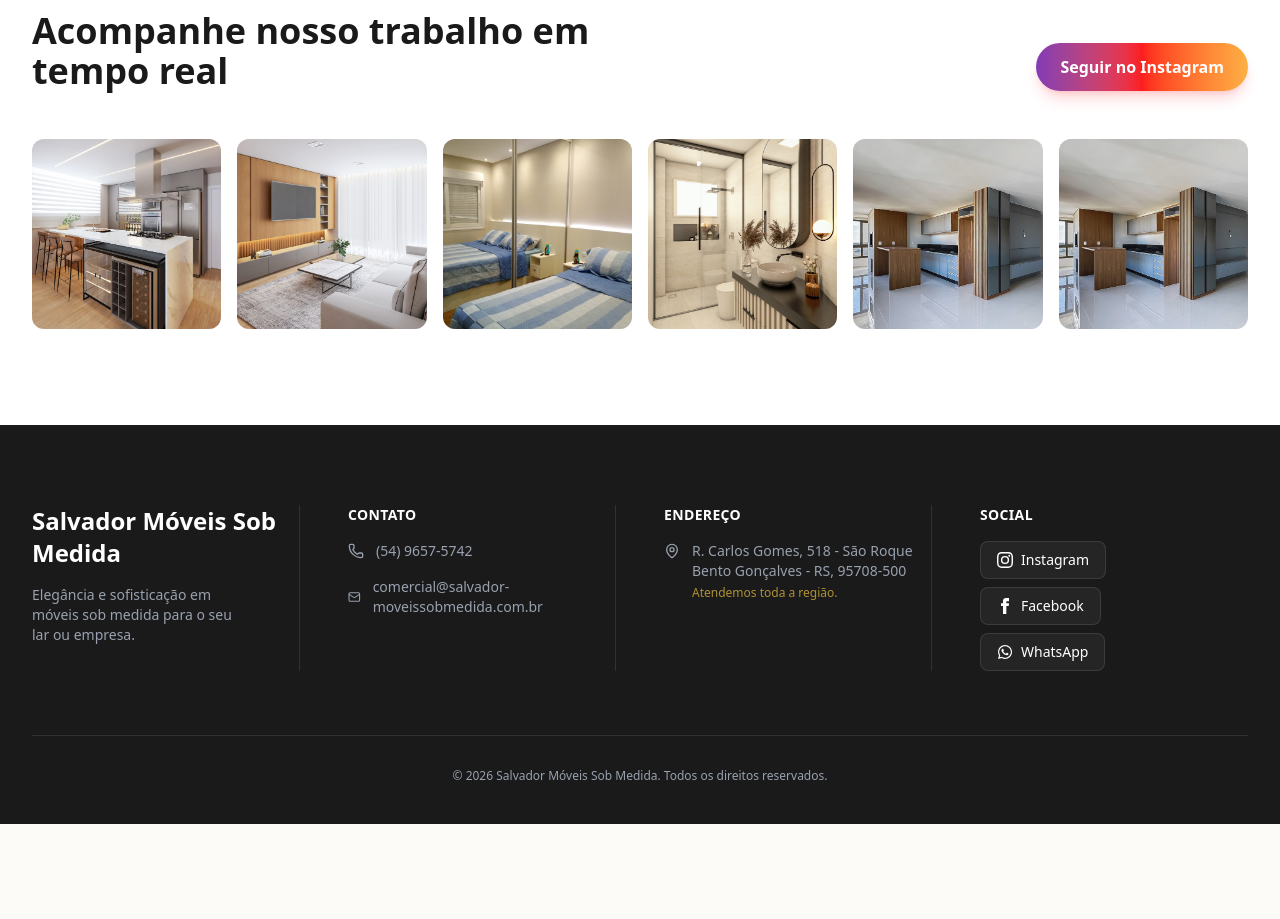
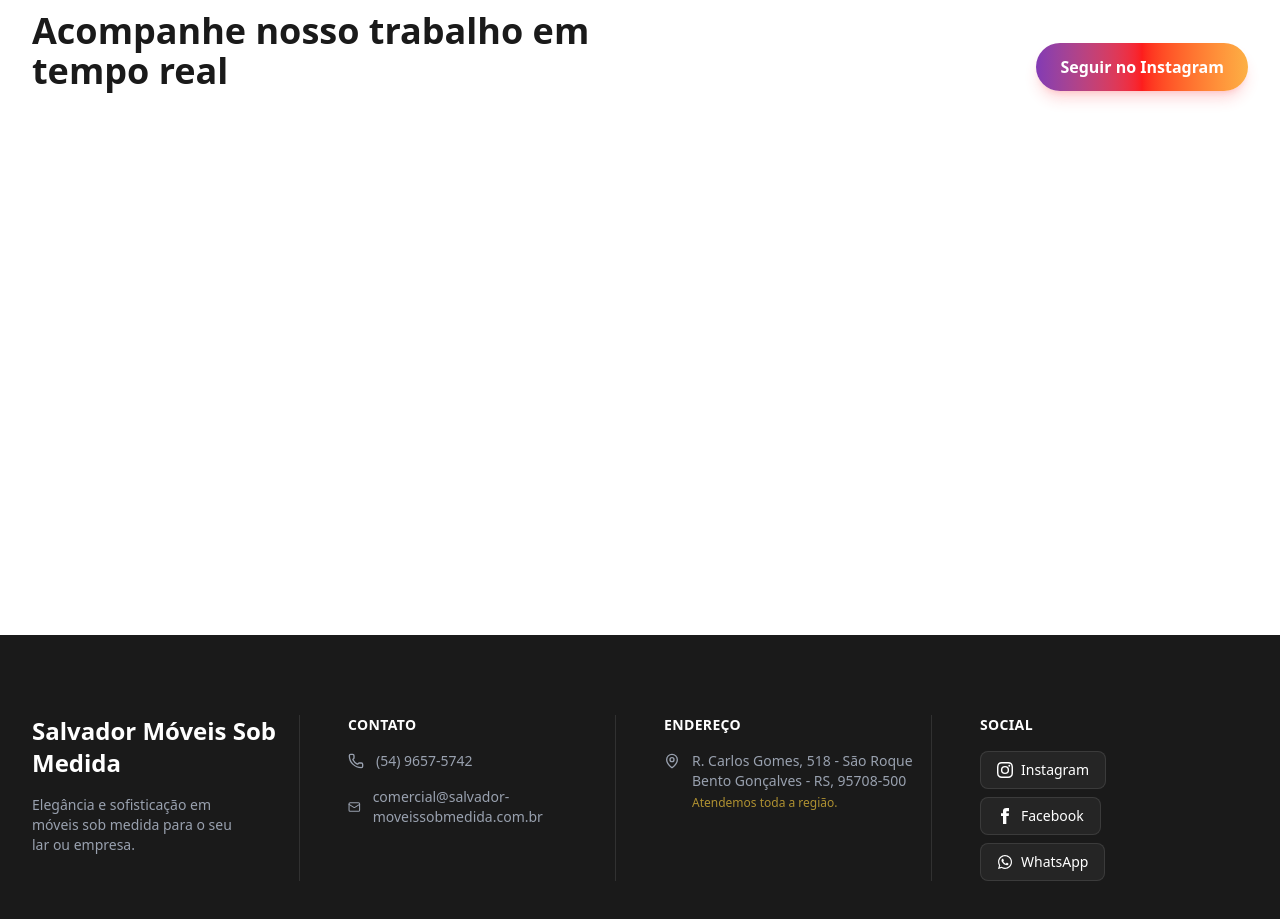
Before and after one commit to vantmidias/salvador-moveis-site, a Next.js app: page / in a window 1280 px wide. Shown: the part 4560-5479 px from the top of the page. Before the commit the page ends 5384 px from the top, so only its background shows below. Built offline with nearby package versions, Linux system fonts and the light colour scheme.

Commit message:
feat(instagram): integrate elfsight widget per client request

```diff
--- a/src/components/InstagramSection.tsx
+++ b/src/components/InstagramSection.tsx
@@ -1,20 +1,24 @@
 "use client";
 
 import { Container } from "@/components/ui/container";
-import Image from "next/image";
-import { Instagram, Heart, MessageCircle } from "lucide-react";
-import { FadeIn, StaggerContainer, StaggerItem } from "@/components/ui/fade-in";
-
-const IG_POSTS = [
-    { id: 1, src: "/portfolio/cozinhas/1.JPG", likes: 142, comments: 12 },
-    { id: 2, src: "/portfolio/Painéis/3.JPG", likes: 89, comments: 5 },
-    { id: 3, src: "/portfolio/Dormitórios/5.JPG", likes: 214, comments: 18 },
-    { id: 4, src: "/portfolio/Banheiros/1.JPG", likes: 167, comments: 9 },
-    { id: 5, src: "/portfolio/Todos/12.JPG", likes: 134, comments: 14 },
-    { id: 6, src: "/portfolio/cozinhas/9.JPG", likes: 256, comments: 22 },
-];
+import { useEffect, useRef } from "react";
+import { Instagram } from "lucide-react";
+import { FadeIn } from "@/components/ui/fade-in";
 
 export function InstagramSection() {
+    const containerRef = useRef<HTMLDivElement>(null);
+
+    useEffect(() => {
+        if (!containerRef.current) return;
+        if (containerRef.current.querySelector('script')) return;
+
+        // O Script do Elfsight
+        const script = document.createElement("script");
+        script.src = "https://elfsightcdn.com/platform.js";
+        script.async = true;
+        containerRef.current.appendChild(script);
+    }, []);
+
     return (
         <section className="py-24 bg-white overflow-hidden">
             <Container>
@@ -44,38 +48,12 @@ export function InstagramSection() {
                     </FadeIn>
                 </div>
 
-                <StaggerContainer>
-                    <div className="grid grid-cols-2 md:grid-cols-3 lg:grid-cols-6 gap-4">
-                        {IG_POSTS.map((post) => (
-                            <StaggerItem key={post.id}>
-                                <a
-                                    href="https://www.instagram.com/salvadormoveis.rs/"
-                                    target="_blank"
-                                    rel="noopener noreferrer"
-                                    className="group relative aspect-square block rounded-xl overflow-hidden bg-gray-100"
-                                >
-                                    <Image
-                                        src={post.src}
-                                        alt="Instagram Post"
-                                        fill
-                                        className="object-cover transition-transform duration-500 group-hover:scale-110"
-                                    />
-                                    {/* Overlay On Hover */}
-                                    <div className="absolute inset-0 bg-black/60 opacity-0 group-hover:opacity-100 transition-opacity duration-300 flex items-center justify-center gap-4">
-                                        <div className="flex items-center gap-1.5 text-white font-bold text-sm">
-                                            <Heart className="w-5 h-5 fill-white" />
-                                            <span>{post.likes}</span>
-                                        </div>
-                                        <div className="flex items-center gap-1.5 text-white font-bold text-sm">
-                                            <MessageCircle className="w-5 h-5 fill-white" />
-                                            <span>{post.comments}</span>
-                                        </div>
-                                    </div>
-                                </a>
-                            </StaggerItem>
-                        ))}
+                <FadeIn direction="up" delay={0.2}>
+                    <div ref={containerRef} className="w-full relative min-h-[400px]">
+                        {/* A div do Elfsight */}
+                        <div className="elfsight-app-16cec962-d4b0-45f7-ac63-b71f79feee4a" data-elfsight-app-lazy></div>
                     </div>
-                </StaggerContainer>
+                </FadeIn>
             </Container>
         </section>
     );
```
